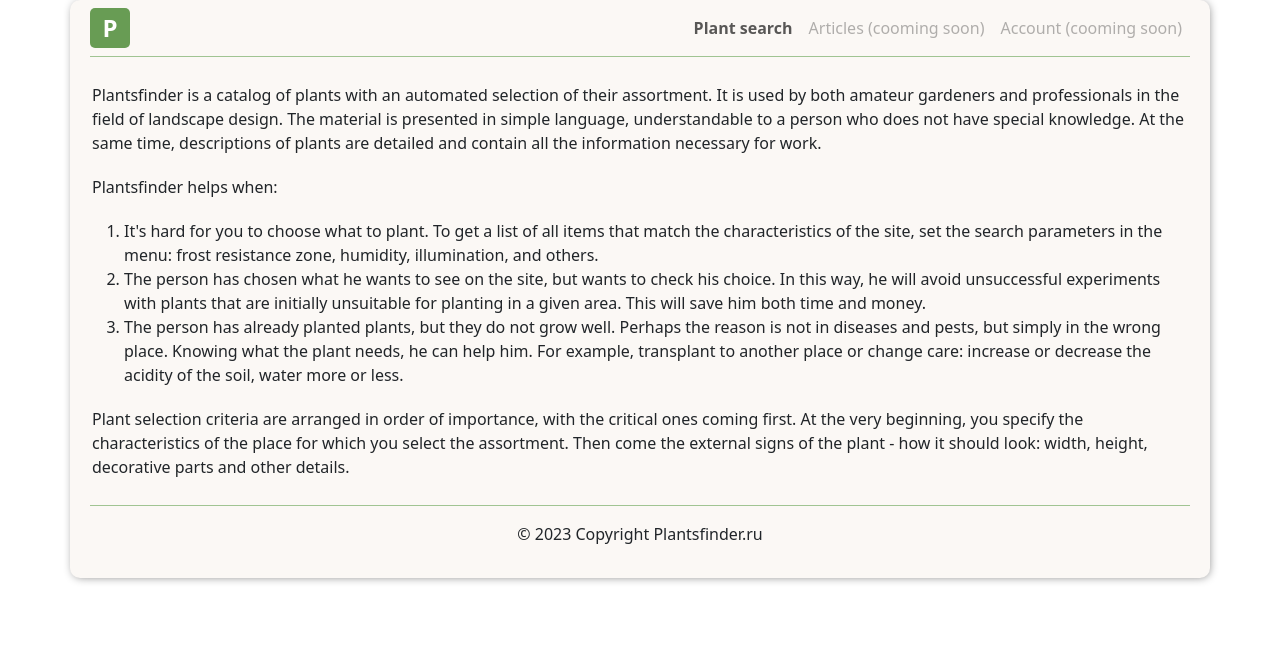
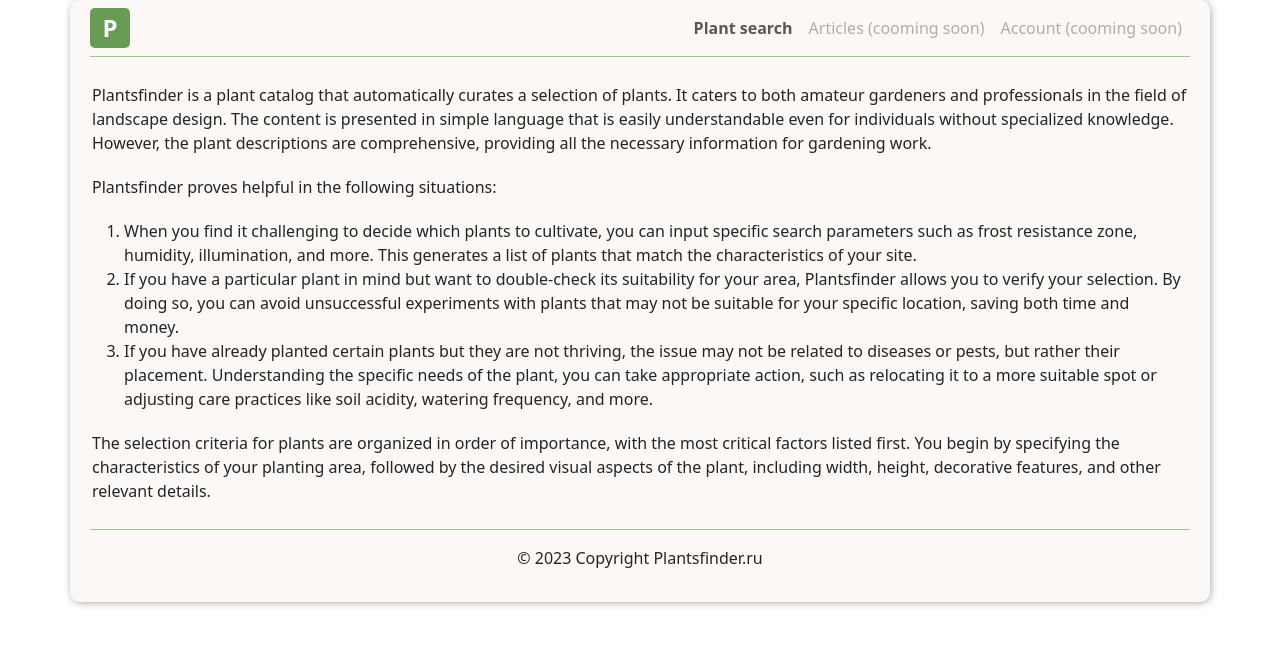
Before and after one commit to Inozem/plantsfinder_eng, a Django app: page / in a window 1280 px wide. Shown: the top 646 px of the page. Run offline with Django 3.2, Linux system fonts and the light colour scheme; some libraries are stand-ins or nearby versions.

Commit message:
Taxt on the main page is changed

```diff
--- a/plantsfinder/frontend/templates/main_page.html
+++ b/plantsfinder/frontend/templates/main_page.html
@@ -4,37 +4,39 @@
 {% block content %}
   <div class="d-flex align-content-start flex-wrap">
     <p style="margin: 10px">
-      Plantsfinder is a catalog of plants with an automated selection of their assortment.
-      It is used by both amateur gardeners and professionals in the field of landscape
-      design. The material is presented in simple language, understandable to a person
-      who does not have special knowledge. At the same time, descriptions of plants are
-      detailed and contain all the information necessary for work.
+      Plantsfinder is a plant catalog that automatically curates a selection of plants.
+      It caters to both amateur gardeners and professionals in the field of landscape
+      design. The content is presented in simple language that is easily understandable
+      even for individuals without specialized knowledge. However, the plant descriptions
+      are comprehensive, providing all the necessary information for gardening work.
     </p>
-    <p style="margin: 10px">Plantsfinder helps when:</p>
+    <p style="margin: 10px">Plantsfinder proves helpful in the following situations:</p>
     <ol style="margin: 10px">
       <li>
-        It's hard for you to choose what to plant. To get a list of all items that match
-        the characteristics of the site, set the search parameters in the menu: frost
-        resistance zone, humidity, illumination, and others.
+        When you find it challenging to decide which plants to cultivate, you can input
+        specific search parameters such as frost resistance zone, humidity, illumination,
+        and more. This generates a list of plants that match the characteristics of your
+        site.
       </li>
       <li>
-        The person has chosen what he wants to see on the site, but wants to check his
-        choice. In this way, he will avoid unsuccessful experiments with plants that are
-        initially unsuitable for planting in a given area. This will save him both time
-        and money.
+        If you have a particular plant in mind but want to double-check its suitability
+        for your area, Plantsfinder allows you to verify your selection. By doing so,
+        you can avoid unsuccessful experiments with plants that may not be suitable for
+        your specific location, saving both time and money.
       </li>
       <li>
-        The person has already planted plants, but they do not grow well. Perhaps the
-        reason is not in diseases and pests, but simply in the wrong place. Knowing what
-        the plant needs, he can help him. For example, transplant to another place or
-        change care: increase or decrease the acidity of the soil, water more or less.
+        If you have already planted certain plants but they are not thriving, the issue
+        may not be related to diseases or pests, but rather their placement.
+        Understanding the specific needs of the plant, you can take appropriate action,
+        such as relocating it to a more suitable spot or adjusting care practices like
+        soil acidity, watering frequency, and more.
       </li>
     </ol>
     <p style="margin: 10px">
-      Plant selection criteria are arranged in order of importance, with the critical
-      ones coming first. At the very beginning, you specify the characteristics of the
-      place for which you select the assortment. Then come the external signs of the
-      plant - how it should look: width, height, decorative parts and other details.
+      The selection criteria for plants are organized in order of importance, with the
+      most critical factors listed first. You begin by specifying the characteristics of
+      your planting area, followed by the desired visual aspects of the plant, including
+      width, height, decorative features, and other relevant details.
     </p>
   </div>
 {% endblock %}
```
